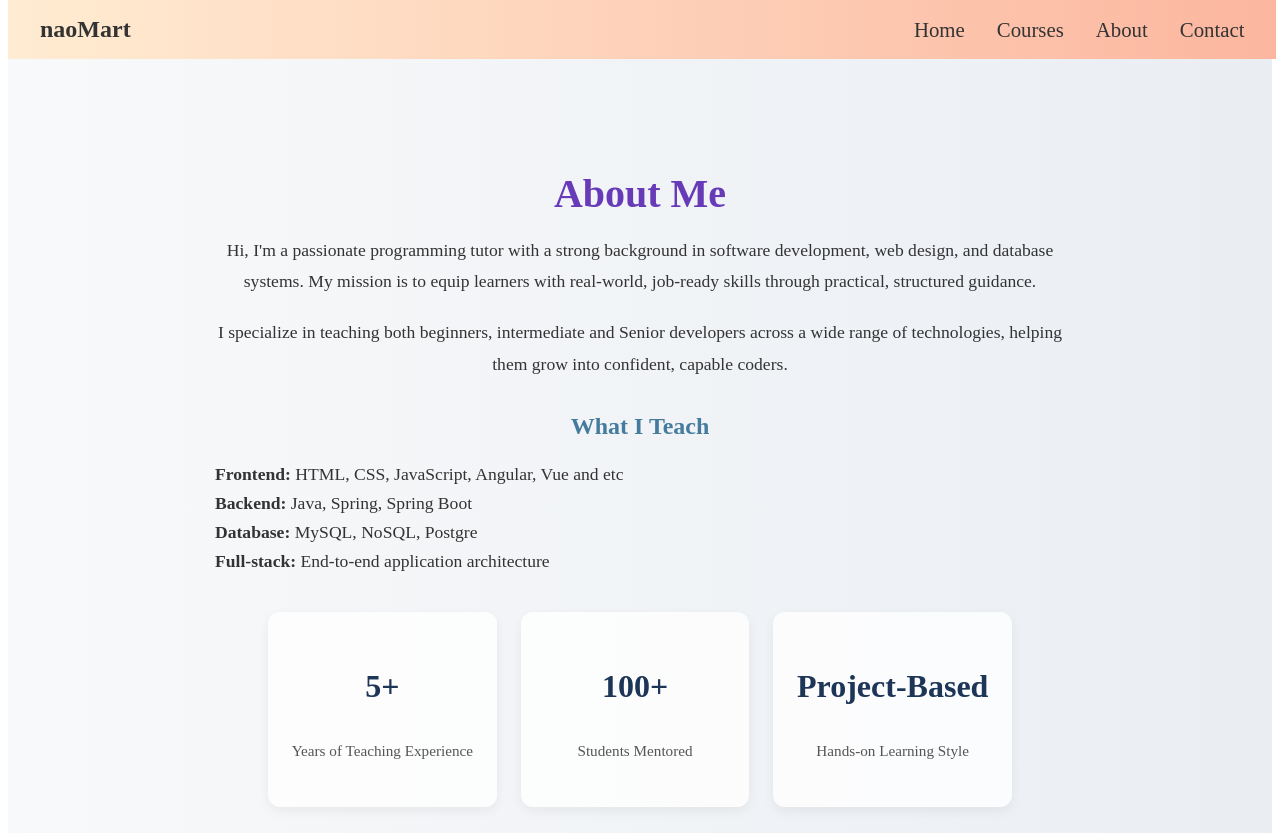
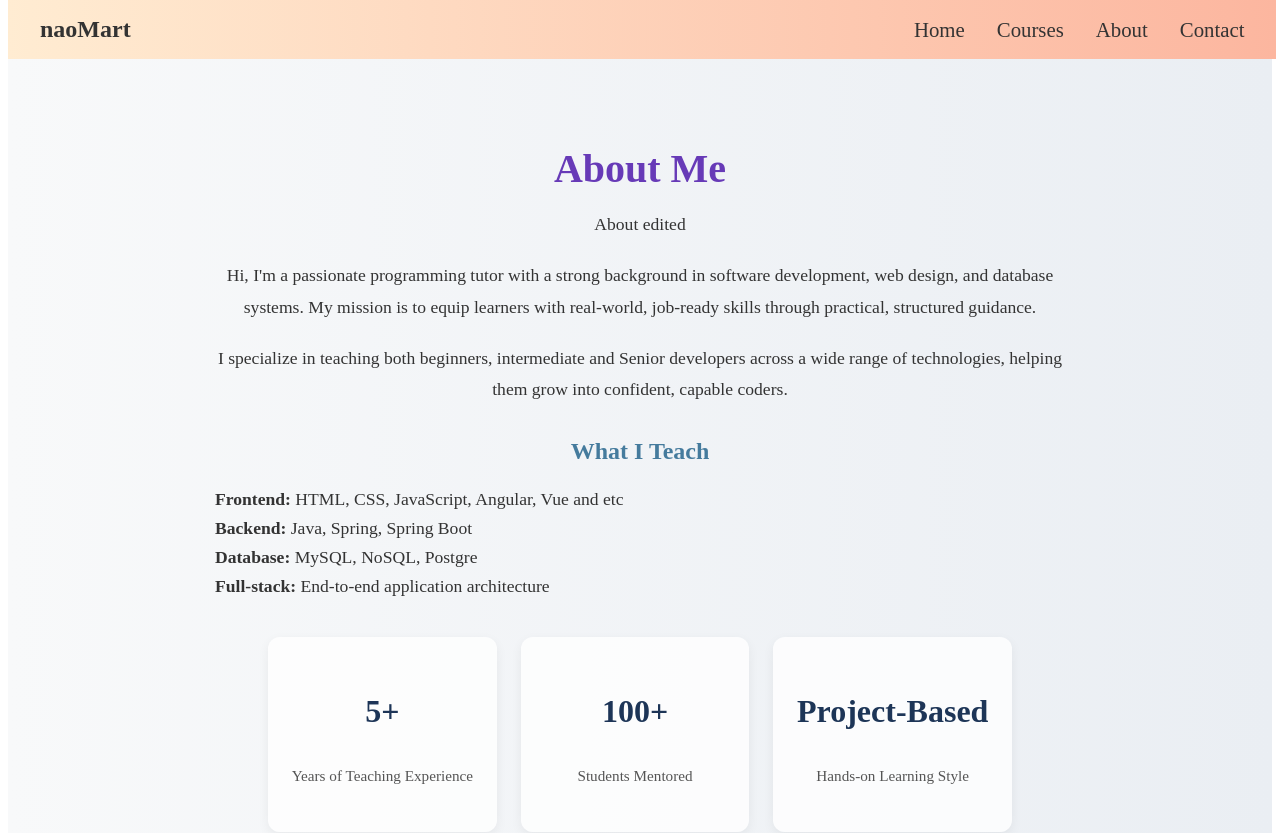
Before and after one commit to Martin-1-web/naoMart.com, an Angular app: page /about in a window 1280 px wide. Shown: the top 833 px of the page. Built offline with nearby package versions, Linux system fonts and the light colour scheme.

Commit message:
Update about.component.html with extra paragraph

```diff
--- a/src/app/about/about.component.html
+++ b/src/app/about/about.component.html
@@ -1,6 +1,7 @@
 <div class="about-page">
   <div class="about-content">
     <h2>About Me</h2>
+    <p>About edited</p>
     <p>
       Hi, I'm a passionate programming tutor with a strong background in software development, web design, and database systems. My mission is to equip learners with real-world, job-ready skills through practical, structured guidance.
     </p>
```
